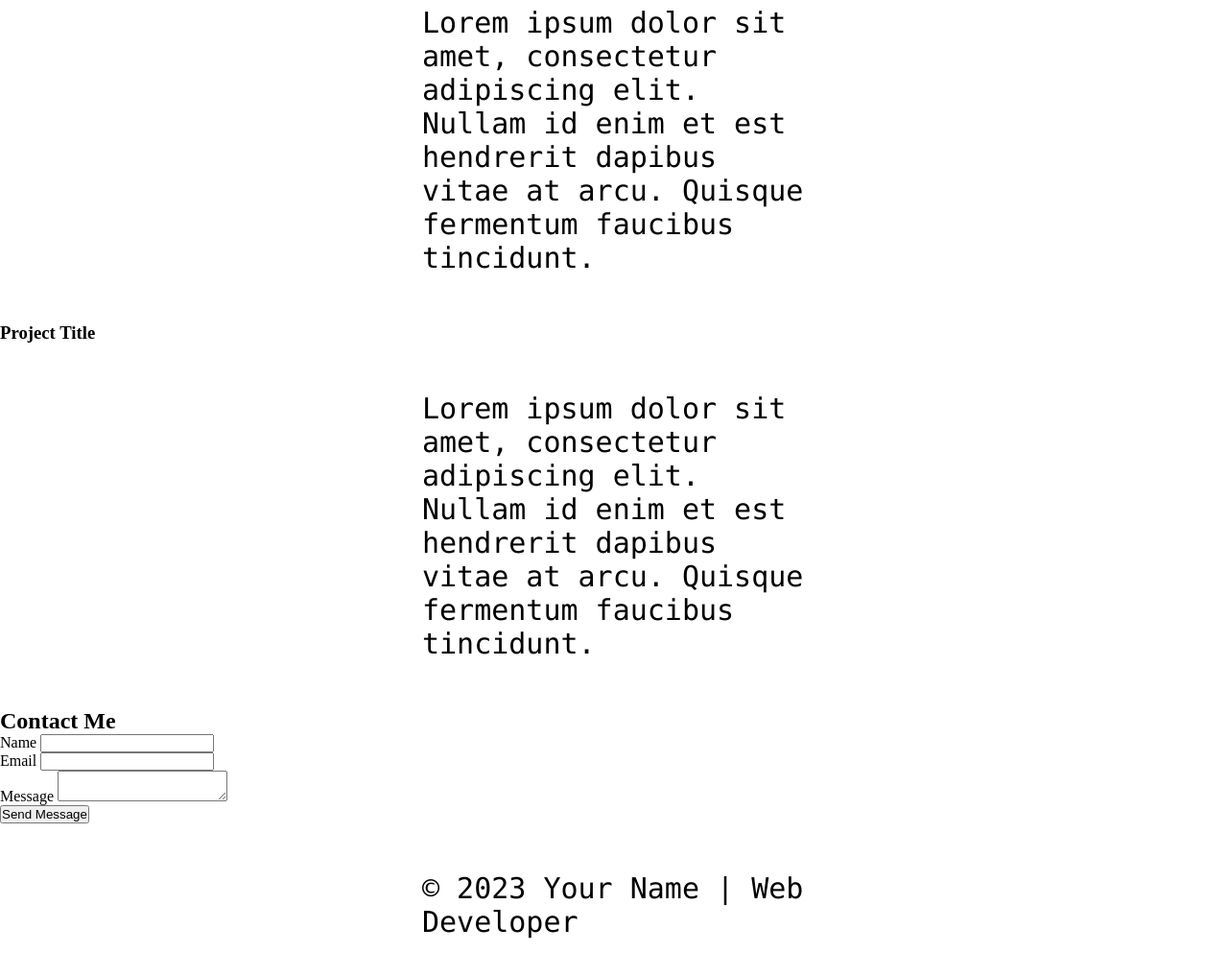
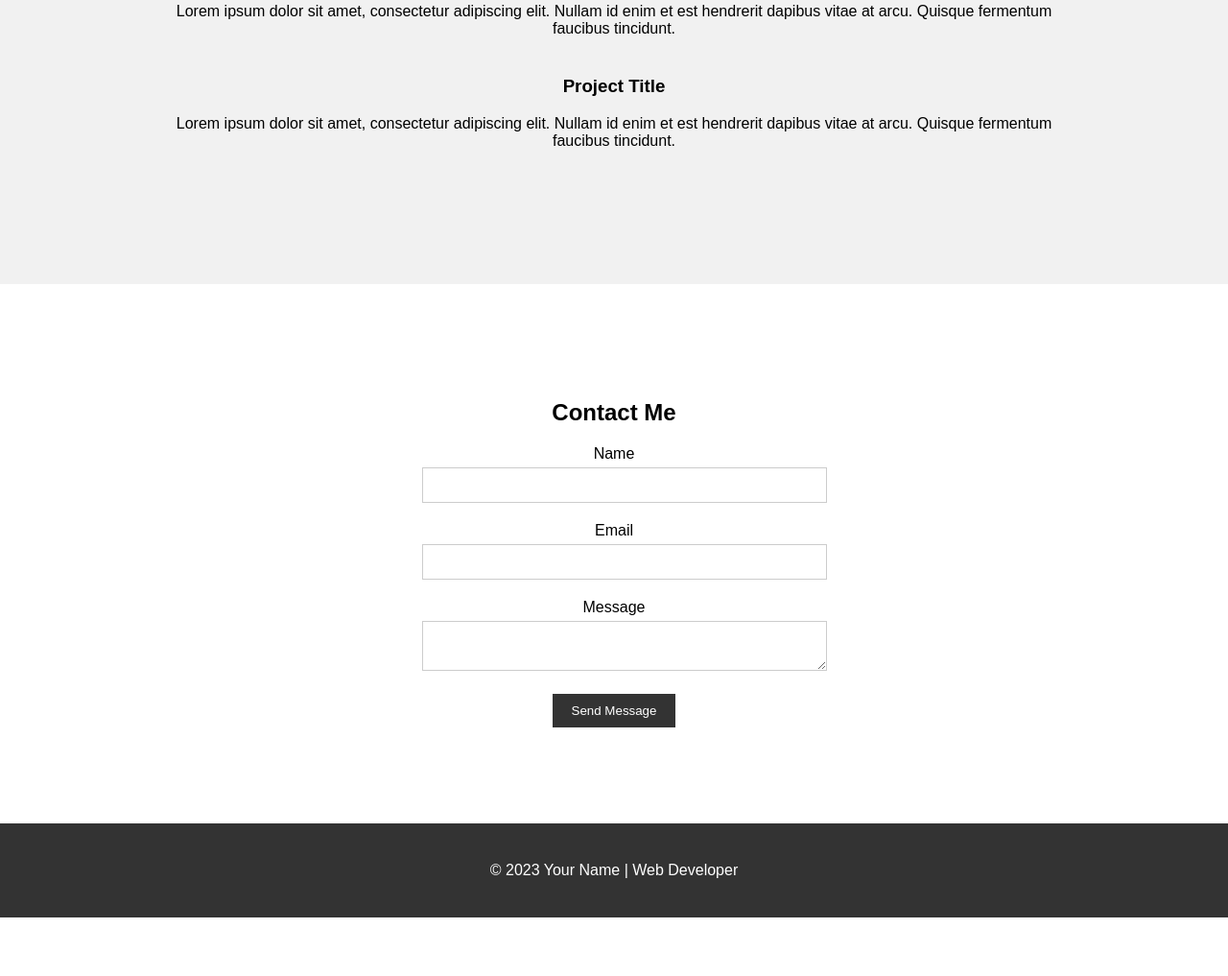
Before and after one commit to marias02/hello-world, a plain HTML site: page index.html in a window 1280 px wide. Shown: the part 953-1970 px from the top of the page at 96% size. After the commit the page ends 1909 px from the top, so only its background shows below. Drawn offline with Linux system fonts and the light colour scheme.

Commit message:
Update styles.css

```diff
--- a/styles.css
+++ b/styles.css
@@ -1,23 +1,116 @@
-* {
-  margin:0px;
-  padding:0px;
+/* Global styles */
+body {
+  font-family: Arial, sans-serif;
+  margin: 0;
+  padding: 0;
 }
 
-#octocat {
-  display: block;
-  width:384px;
-  margin: 50px auto;
+.container {
+  max-width: 960px;
+  margin: 0 auto;
+  padding: 20px;
 }
 
-p {
-  display: block;
-  width: 400px;
-  margin: 50px auto;
-  font: 30px Monaco,"Courier New","DejaVu Sans Mono","Bitstream Vera Sans Mono",monospace;
+/* Header */
+header {
+  background-color: #333;
+  color: #fff;
+  padding: 20px 0;
 }
 
-#header-title{
-  background-image: url("https://res.cloudinary.com/dqwagsh1g/image/upload/v1684964202/ny-wallpaper_aecsj0.png");
-  background-repeat: no-repeat;
-  background-size: contain;
+.logo {
+  margin: 0;
 }
+
+.nav-links {
+  list-style: none;
+  margin: 0;
+  padding: 0;
+}
+
+.nav-links li {
+  display: inline-block;
+  margin-right: 20px;
+}
+
+.nav-links li a {
+  color: #fff;
+  text-decoration: none;
+}
+
+/* Hero section */
+#hero {
+  background-color: #f1f1f1;
+  padding: 80px 0;
+  text-align: center;
+}
+
+/* About section */
+#about {
+  background-color: #fff;
+  padding: 80px 0;
+  text-align: center;
+}
+
+/* Projects section */
+#projects {
+  background-color: #f1f1f1;
+  padding: 80px 0;
+  text-align: center;
+}
+
+.project {
+  margin-bottom: 40px;
+}
+
+/* Contact section */
+#contact {
+  background-color: #fff;
+  padding: 80px 0;
+  text-align: center;
+}
+
+form {
+  max-width: 400px;
+  margin: 0 auto;
+}
+
+.form-group {
+  margin-bottom: 20px;
+}
+
+label {
+  display: block;
+  margin-bottom: 5px;
+}
+
+input,
+textarea {
+  width: 100%;
+  padding: 10px;
+  border: 1px solid #ccc;
+}
+
+button {
+  padding: 10px 20px;
+  background-color: #333;
+  color: #fff;
+  border: none;
+  cursor: pointer;
+}
+
+button:hover {
+  background-color: #555;
+}
+
+/* Footer */
+footer {
+  background-color: #333;
+  color: #fff;
+  padding: 20px 0;
+  text-align: center;
+}
+
+footer p {
+  margin: 0;
+}
```
